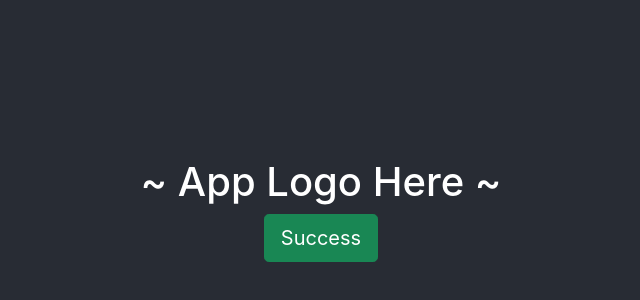
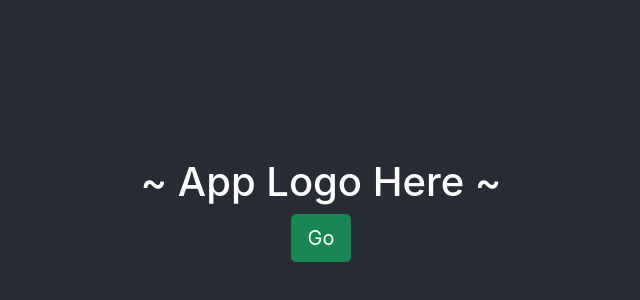
Before and after one commit to ram-bor/cocktail-randomizer, a React (Create React App) app: page / in a window 1280 px wide. Shown: the part 190-490 px from the top of the page, without its empty margins (319-959 px from the left). Built offline with nearby package versions, Linux system fonts and the light colour scheme.

Commit message:
added Switch, exact, and configured app styling

```diff
--- a/src/App.css
+++ b/src/App.css
@@ -1,8 +1,9 @@
-.App {
+.app {
   text-align: center;
+  width: 100vw;
 }
 
-.App-header {
+.app-container {
   background-color: #282c34;
   min-height: 100vh;
   display: flex;
--- a/src/App.js
+++ b/src/App.js
@@ -1,8 +1,9 @@
 import './App.css';
 import Home from './pages/Home/Home.js';
 import Shaker from './pages/Shaker/Shaker.js';
+import RandomDrink from './pages/RandomDrink/RandomDrink';
 
-import { Route, Link } from 'react-router-dom';
+import { Route, Link, Switch } from 'react-router-dom';
 import React, { Component } from 'react';
 
 export class App extends Component {
@@ -11,16 +12,20 @@ export class App extends Component {
   }
   render() {
     return (
-      <div>
+      <main className="app">
+        <div className="app-container">
           <div>
             <Link to="/"></Link>
             <Link to="/shaker"></Link>
+            <Link to="/drinks"></Link>
           </div>
-        <main>
+          <Switch>
             <Route exact path="/" component={Home} />
             <Route exact path="/shaker" component={Shaker} />
+            <Route exact path="/drinks" component={RandomDrink} />
+          </Switch>
+        </div>
       </main>
-      </div>
     );
   }
 }
--- a/src/components/Button/Button.js
+++ b/src/components/Button/Button.js
@@ -4,7 +4,7 @@ export default function Button() {
   return (
     <div>
       <button type="button" class="btn btn-success btn-lg">
-        Success
+        Go
       </button>
     </div>
   );
--- a/src/components/RandomDrinkCard/RandomDrinkCard.js
+++ b/src/components/RandomDrinkCard/RandomDrinkCard.js
@@ -10,10 +10,10 @@ export default function RandomDrinkCard(props) {
         alt="(Image here)"
       />
       <div class="card-body">
-        <h4 class="card-title">Card title aka NAME</h4>
+        <h4 class="card-title">(Drink Name)</h4>
         <p class="card-text">
           Some quick example text to build on the card title and make up the
-          bulk of the card's content. (name will go here)
+          bulk of the card's content. (Drink here)
         </p>
         <a href="/" class="btn btn-primary">
           Go somewhere
--- a/src/pages/Home/Home.js
+++ b/src/pages/Home/Home.js
@@ -4,7 +4,7 @@ import Button from '../../components/Button/Button';
 import Shaker from '../Shaker/Shaker';
 import { Route, Link } from 'react-router-dom';
 
-function Home(props) {
+function Home() {
   return (
     <div className="home">
       <header className="home-content">
@@ -15,8 +15,7 @@ function Home(props) {
           </Link>
         </div>
         <div>
-          {' '}
-          <Route path="/shaker" component={Shaker} />{' '}
+          <Route path="/shaker" component={Shaker} />
         </div>
       </header>
     </div>
--- a/src/pages/RandomDrink/RandomDrink.css
+++ b/src/pages/RandomDrink/RandomDrink.css
@@ -1,3 +1,13 @@
 .random-drink {
   text-align: center;
 }
+
+.card {
+  min-height: 100vh;
+  display: flex;
+  flex-direction: column;
+  align-items: center;
+  justify-content: center;
+  font-size: calc(10px + 2vmin);
+  color: black;
+}
--- a/src/pages/RandomDrink/RandomDrink.js
+++ b/src/pages/RandomDrink/RandomDrink.js
@@ -6,12 +6,10 @@ import Api from '../../adapters/Api';
 function RandomDrink() {
   return (
     <div className="random-drink">
-      <h1>
-        Random drink will <b>splash</b> here
-      </h1>
-      {/*  */}
-      <RandomDrinkCard />
-      <Api />
+      <div className="card">
+        <RandomDrinkCard />
+        <Api />
+      </div>
     </div>
   );
 }
--- a/src/pages/Shaker/Shaker.js
+++ b/src/pages/Shaker/Shaker.js
@@ -15,8 +15,7 @@ function Shaker() {
           </Link>
         </div>
         <div>
-          {' '}
-          <Route path="/drinks" component={RandomDrink} />{' '}
+          <Route path="/drinks" component={RandomDrink} />
         </div>
       </div>
     </div>
```
Lines whose indentation alone changed are shown as unchanged.
